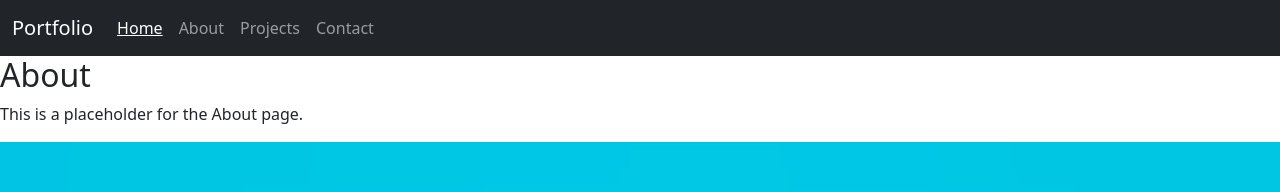
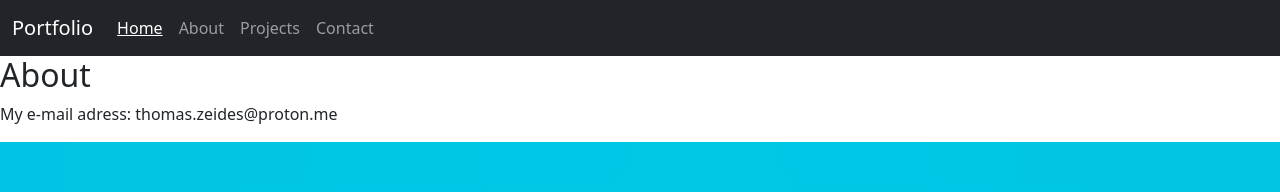
Before and after one commit to Na5ty/my-portfolio, a React (Create React App) app: page /about in a window 1280 px wide. Shown: the top 192 px of the page. Built offline with nearby package versions, Linux system fonts and the light colour scheme.

Commit message:
add email

```diff
--- a/src/components/AboutPage.js
+++ b/src/components/AboutPage.js
@@ -6,7 +6,7 @@ const About = () => {
     <>
       <div>
         <h2>About</h2>
-        <p>This is a placeholder for the About page.</p>
+        <p>My e-mail adress: thomas.zeides@proton.me</p>
       </div>
       <div
         id="carouselExampleCaptions"
```
